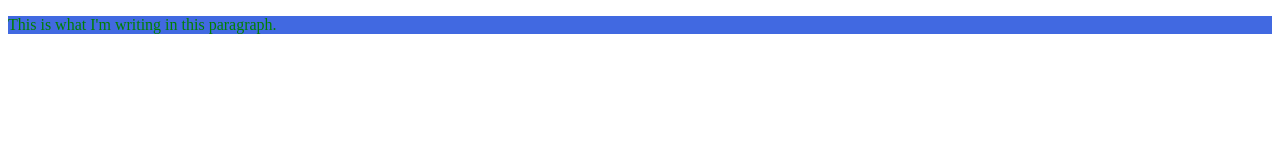
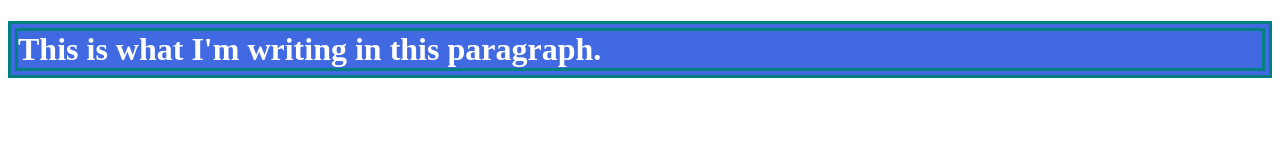
Before and after one commit to coleberkley/coleberkley.github.io, a plain HTML site: page index.html in a window 1280 px wide. Drawn offline with Linux system fonts and the light colour scheme.

Commit message:
First style edit

```diff
--- a/index.html
+++ b/index.html
@@ -5,7 +5,7 @@
     </head>
     <body>
         <div>
-            <p class="text-styling">This is what I'm writing in this paragraph.</p>
+            <h1 class="text-styling">This is what I'm writing in this paragraph.</h1>
         </div>
     </body>
 </html>
--- a/stylesheet.css
+++ b/stylesheet.css
@@ -1,5 +1,7 @@
 .text-styling{
     background-color: royalblue;
-    color: green;
+    color: white;
     border: teal;
+    border-style: double;
+    border-width: 10px
 }
```
